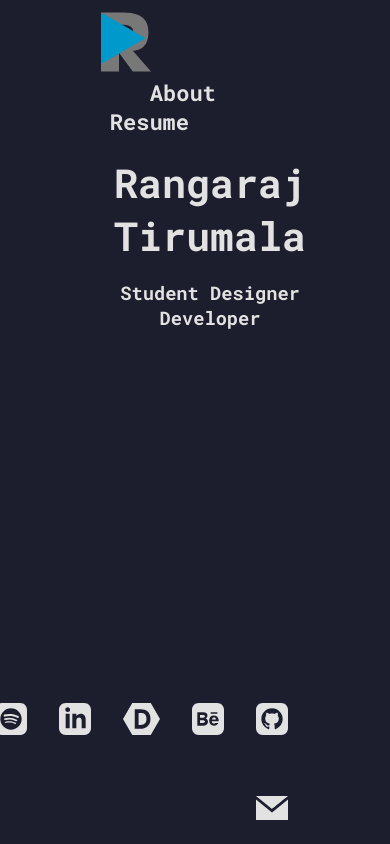
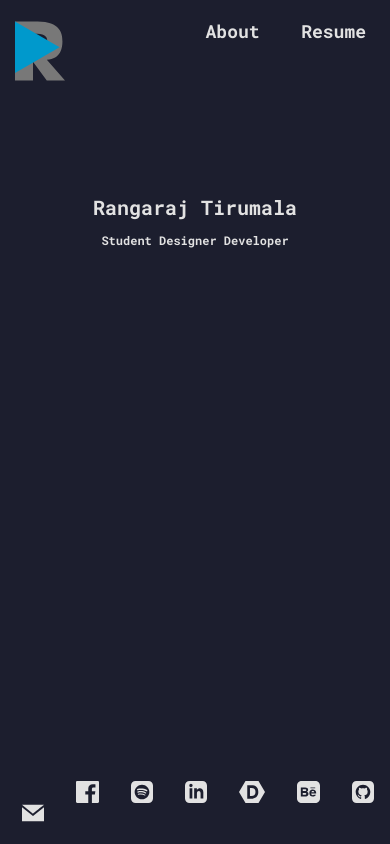
Before and after one commit to rangat/rangat.github.io, a website: page index.html in a window 390 px wide. Drawn offline with Linux system fonts and the light colour scheme; a web font is replaced by a local one.

Commit message:
tried to make stuff responsive

```diff
--- a/main.css
+++ b/main.css
@@ -114,3 +114,31 @@ p{
   padding-right: 1rem;
   padding-bottom: 1rem;
 }
+
+@media screen and (max-width:1080px){
+  body{
+    padding: 0;
+  }
+  h1{
+    font-size: 20px;
+  }
+  h3{
+    font-size: 12px;
+  }
+  nav{
+    padding-right: 16px;
+  }
+  .nav-button{
+    font-size: 18px;
+  }
+  .body-container{
+    padding-left: 0;
+    padding-right: 0;
+  }
+  .footer-container{
+    padding: 0;
+  }
+  .social-logo{
+    height: 1.4rem;
+  }
+}
```
Also changed, not shown: F658785.png (deleted).
